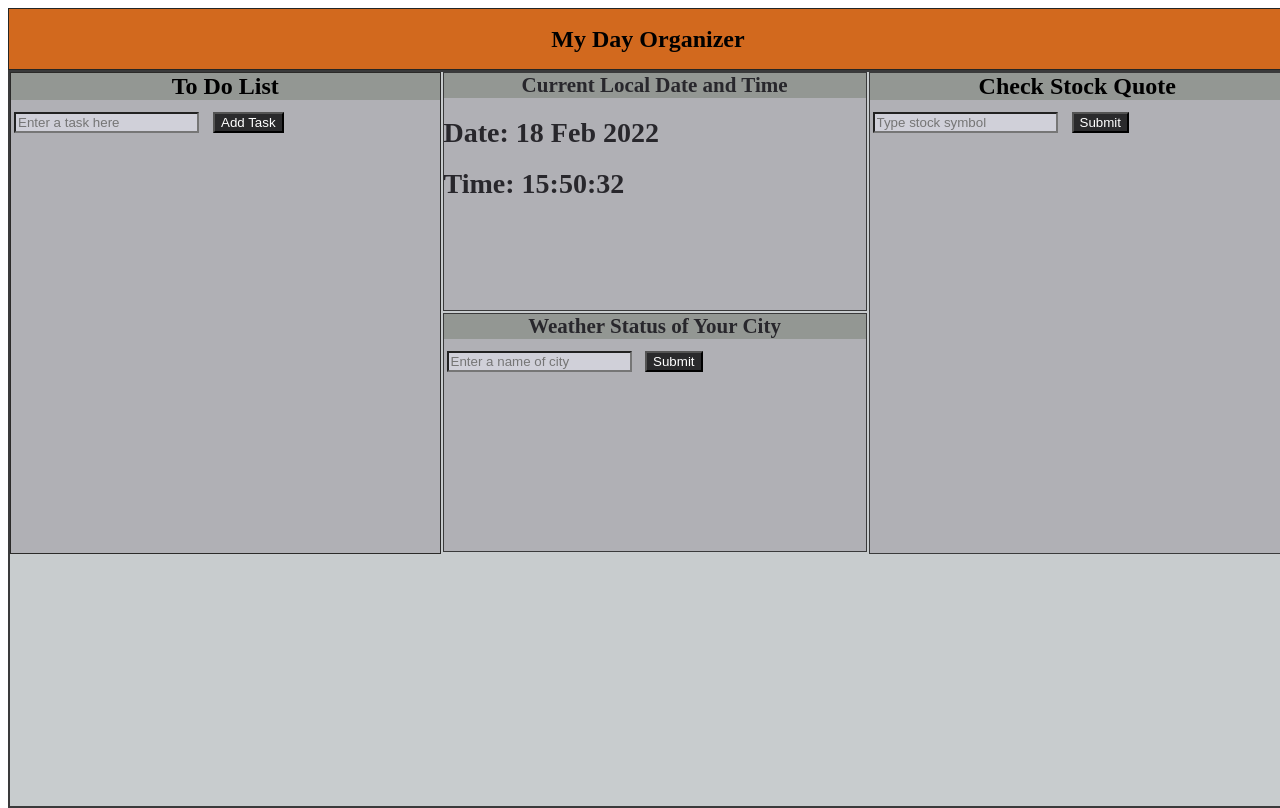
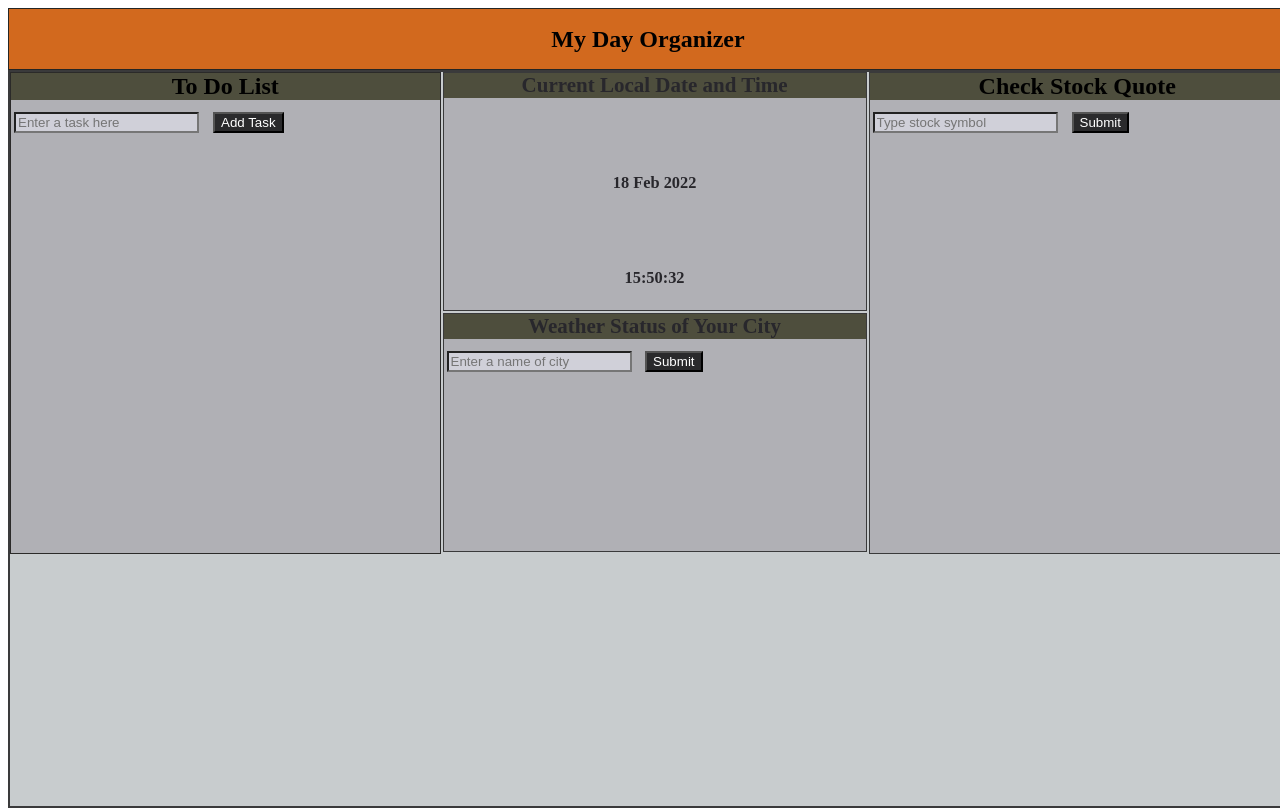
Before and after one commit to loktama21/Frontend-Project, a plain HTML site: page index.html in a window 1280 px wide. Drawn offline with Linux system fonts and the light colour scheme.

Commit message:
time sytyle changed

```diff
--- a/index.html
+++ b/index.html
@@ -32,8 +32,8 @@
             <div class="middle-column">
                 <div id="col21">
                     <h2>Current Local Date and Time</h2>
-                    <h1 class="date"></h1>
-                    <h1 class="time"></h1>
+                    <h3 class="date"></h3>
+                    <h3 class="time"></h3>
                 </div>
                 <div id="col22">
                     <h2>Weather Status of Your City</h2>
--- a/styles.css
+++ b/styles.css
@@ -78,8 +78,13 @@ body,html {
         }
 
         h2 {
-            background-color: #939793;
+            background-color: #4e4e3d;
             text-align: center;
             margin-top: 0;
             margin-bottom: 2px;
         }
+
+        h3 {
+            text-align: center;
+            margin-top: 75px;
+        }
--- a/time.js
+++ b/time.js
@@ -15,8 +15,8 @@ function getTime(){
     min = (min<10?'0':'')+ min;
     let sec = todayDate.getSeconds();
     sec = (sec<10?'0':'')+ sec;
-    time.innerHTML = 'Time: ' + hr + ':' + min + ':' + sec;
-    return time.innerHTML;
+    time.innerHTML = hr + ':' + min + ':' + sec;
+    return time;
 }
 
 function getDate(){
@@ -25,6 +25,6 @@ function getDate(){
     let date = todayDate.getDate();
     let month = months[todayDate.getMonth()];
     let year = todayDate.getFullYear();
-    dateClass.innerHTML = 'Date: ' + date + ' ' + month + ' ' + year;
-    return dateClass.innerHTML;
+    dateClass.innerHTML = date + ' ' + month + ' ' + year;
+    return dateClass;
 }
```
